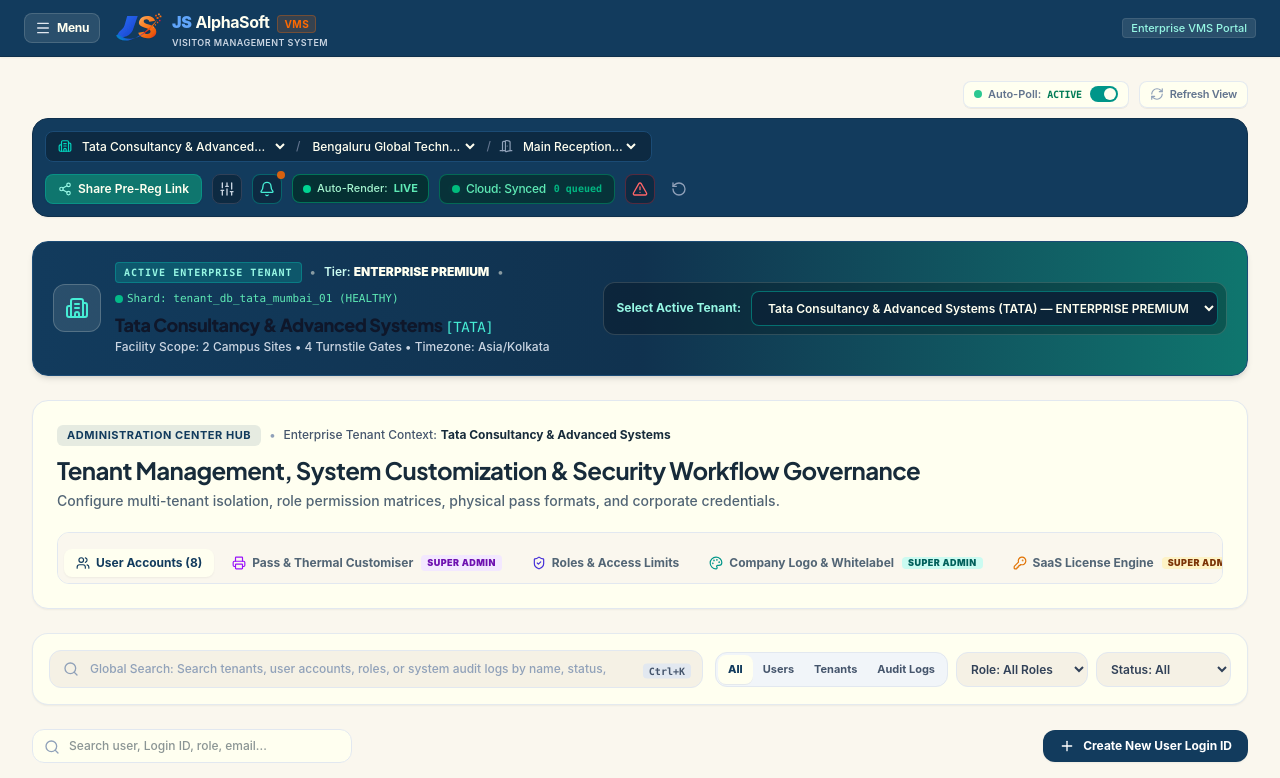
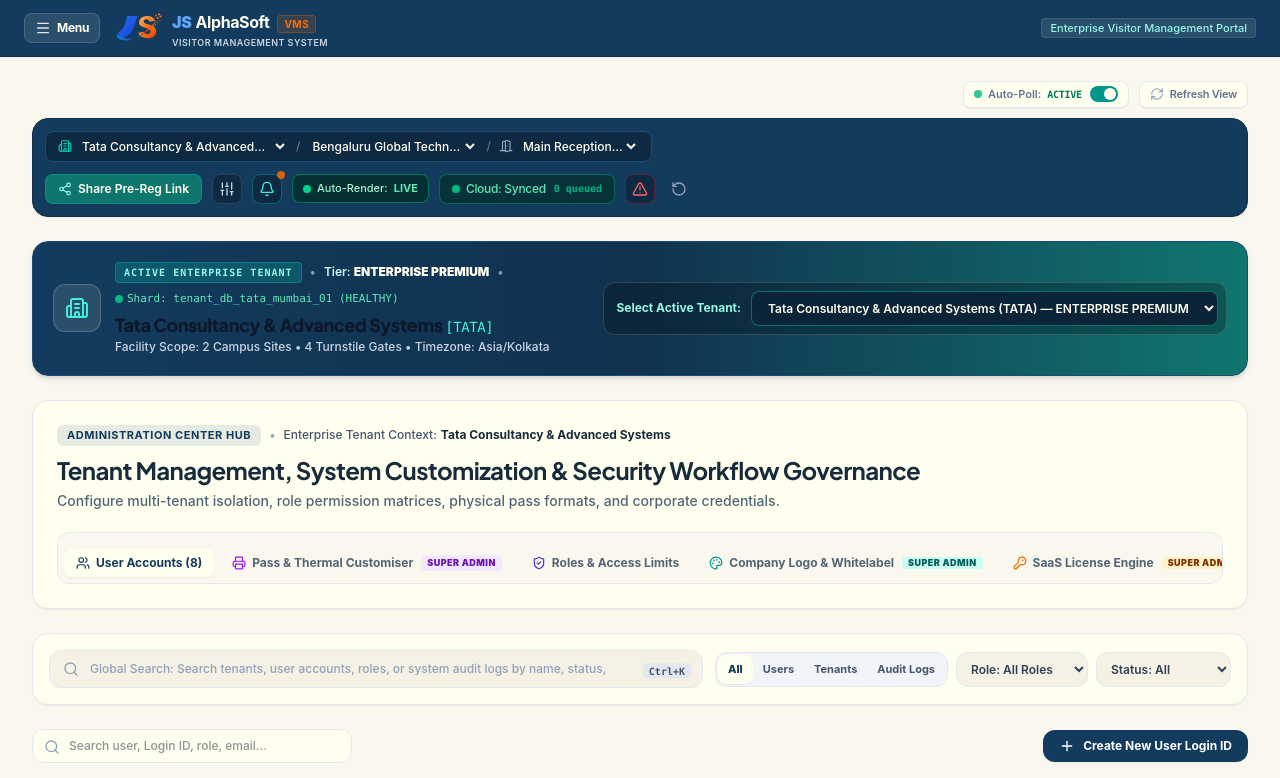
Before and after one commit to shivenkg/AlphaXenia, a React (Vite) app: page / in a window 1280 px wide. Shown: the top 778 px of the page. Built offline with nearby package versions, Linux system fonts and the light colour scheme.

Commit message:
Update header titles for branding consistency

```diff
--- a/src/components/layout/Header.tsx
+++ b/src/components/layout/Header.tsx
@@ -163,7 +163,7 @@
               id="global-header-brand-logo-btn"
               onClick={onNavigateToDashboard}
               className="flex items-center gap-3 shrink-0 text-left hover:opacity-90 transition cursor-pointer"
-              title="JS AlphaSoft VMS - Return to Operations Portal"
+              title="JS AlphaSoftXenia - Return to Operations Portal"
             >
               <JSAlphaSoftLogo darkTheme size="md" />
             </button>
@@ -171,7 +171,7 @@
 
           <div className="hidden sm:flex items-center gap-2 text-xs text-slate-300">
             <span className="inline-flex items-center px-2 py-0.5 rounded text-[11px] font-medium bg-white/10 text-teal-200 border border-white/10">
-              Enterprise VMS Portal
+              Enterprise Visitor Management Portal
             </span>
           </div>
         </div>
```
